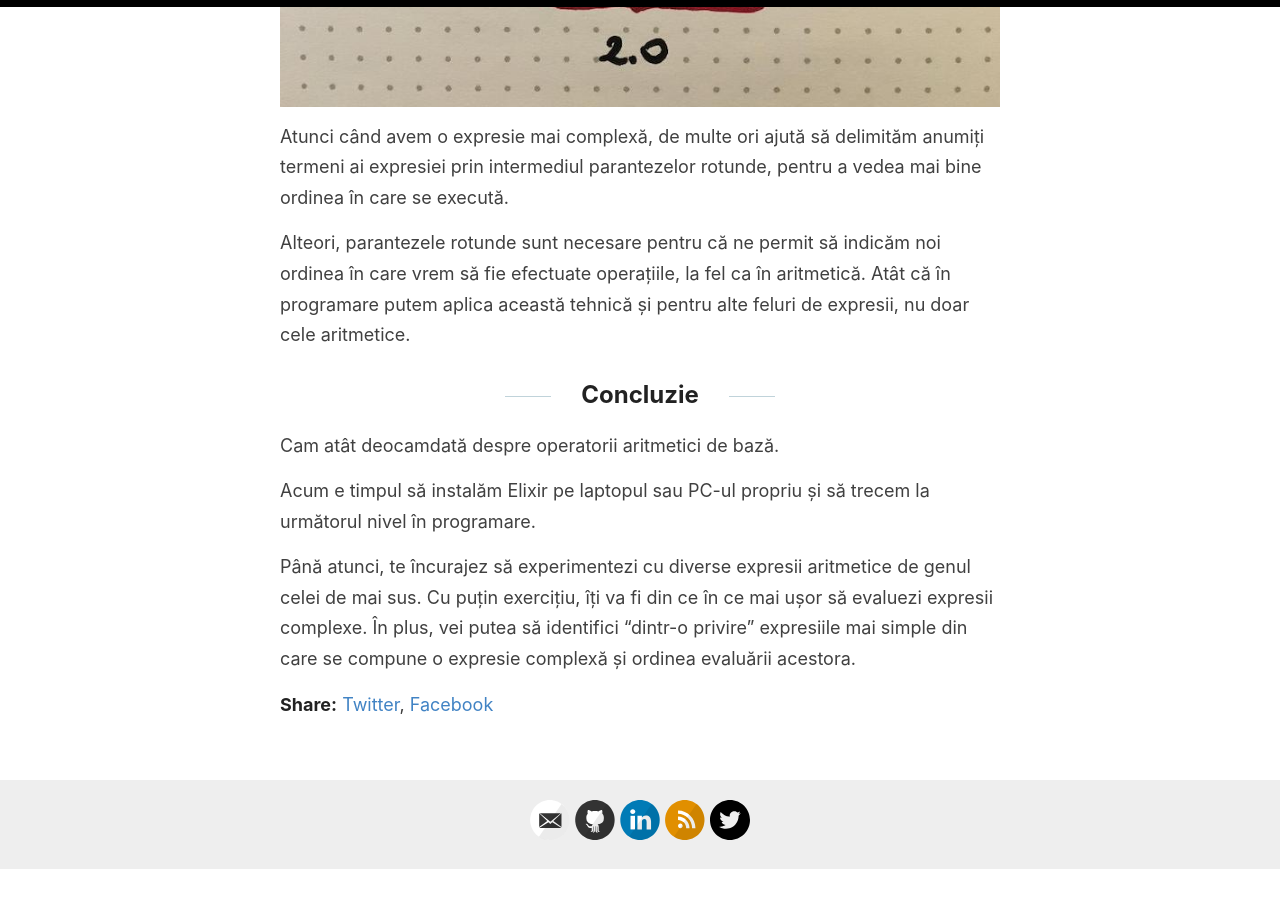
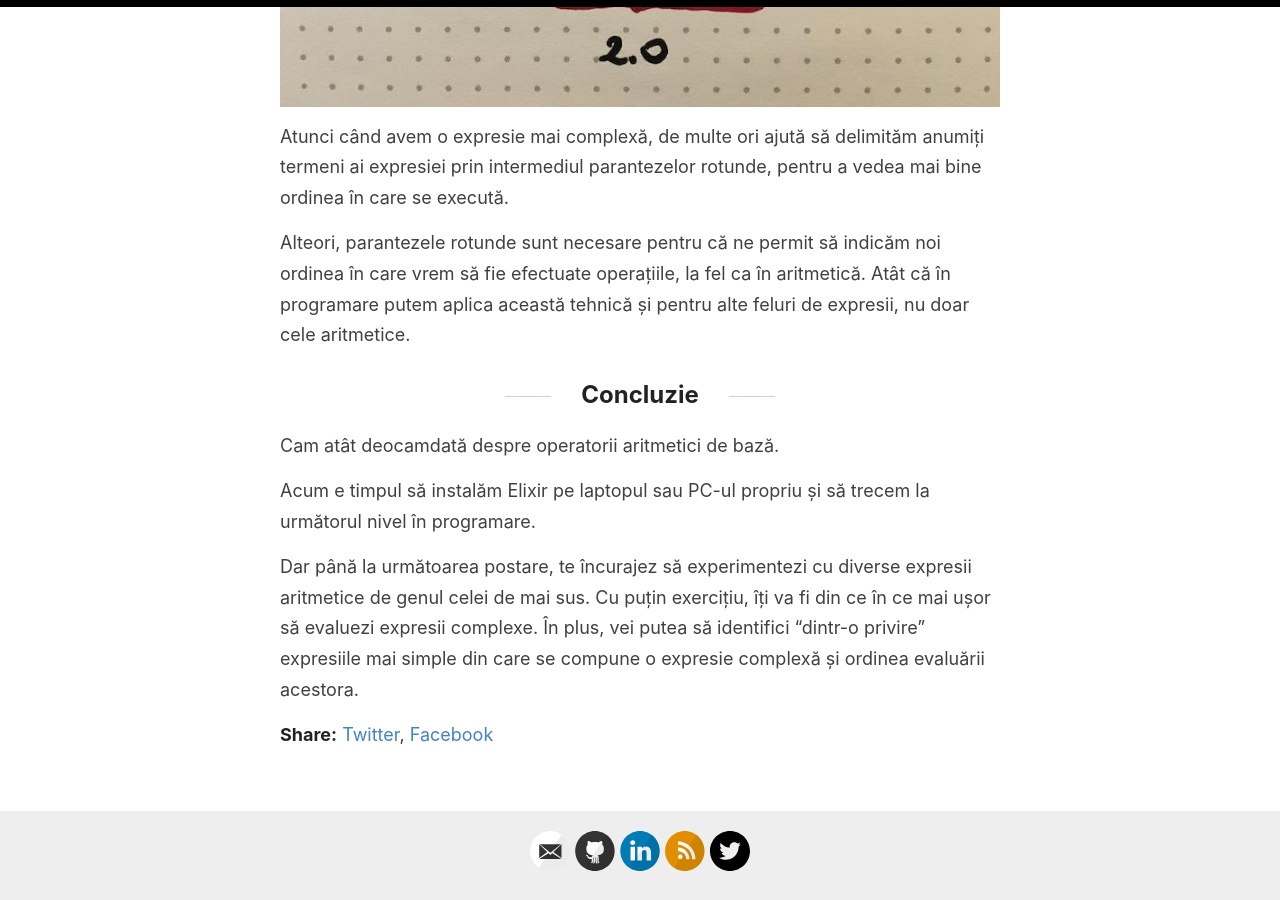
Before and after one commit to danutchindris/danutchindris.github.io, a Jekyll site: the page built from _posts/2020-04-14-exercitii-cu-numere.md, in a window 1280 px wide and 900 px high, scrolled down 4838 px. Built offline with Jekyll 4.4.1, drawn with Linux system fonts in a browser that asks for light colours; before the commit the page ends 5708 px from its top, so only the background shows below that.

Commit message:
improve wording

```diff
--- a/_posts/2020-04-14-exercitii-cu-numere.md
+++ b/_posts/2020-04-14-exercitii-cu-numere.md
@@ -92,4 +92,4 @@ Cam atât deocamdată despre operatorii aritmetici de bază.
 
 Acum e timpul să instalăm Elixir pe laptopul sau PC-ul propriu și să trecem la următorul nivel în programare.
 
-Până atunci, te încurajez să experimentezi cu diverse expresii aritmetice de genul celei de mai sus. Cu puțin exercițiu, îți va fi din ce în ce mai ușor să evaluezi expresii complexe. În plus, vei putea să identifici "dintr-o privire" expresiile mai simple din care se compune o expresie complexă și ordinea evaluării acestora.
+Dar până la următoarea postare, te încurajez să experimentezi cu diverse expresii aritmetice de genul celei de mai sus. Cu puțin exercițiu, îți va fi din ce în ce mai ușor să evaluezi expresii complexe. În plus, vei putea să identifici "dintr-o privire" expresiile mai simple din care se compune o expresie complexă și ordinea evaluării acestora.
```
